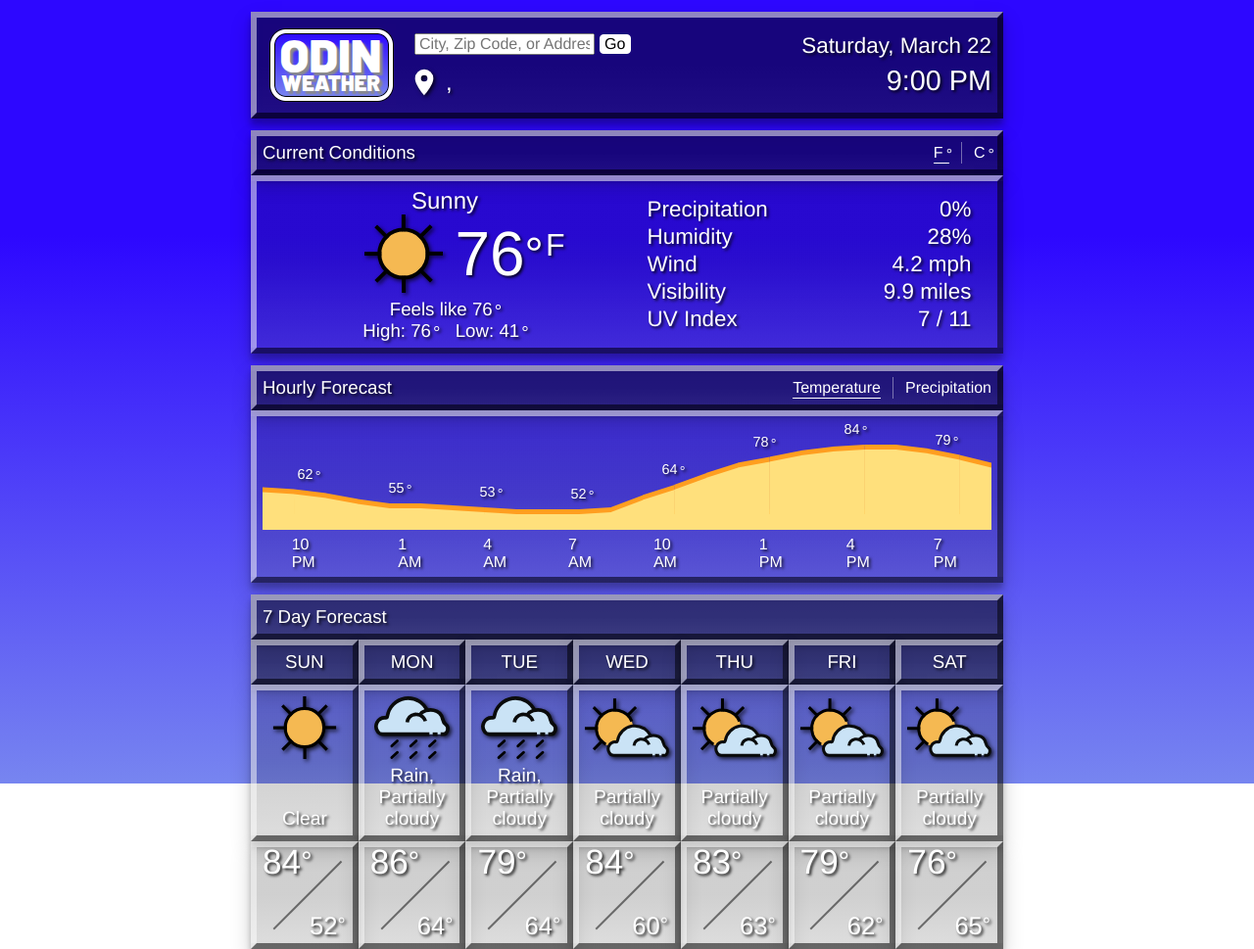
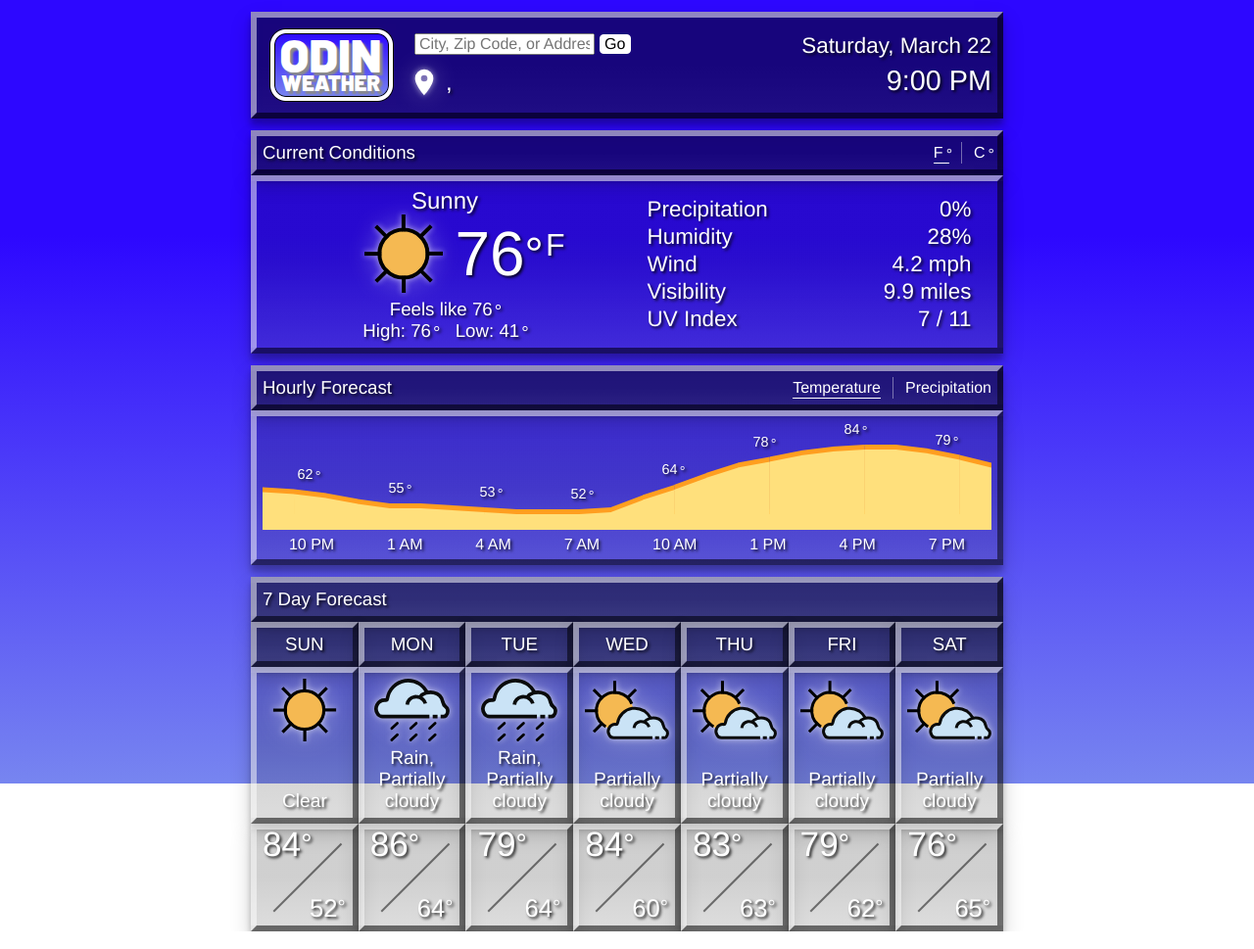
Before and after one commit to scojr/weather-app, a website built with webpack: page src/template.html in a window 1280 px wide. Shown: the whole page at 98% size. Built offline with nearby package versions, Linux system fonts and the light colour scheme.

Commit message:
Improve styling

```diff
--- a/src/style.css
+++ b/src/style.css
@@ -171,7 +171,6 @@ body {
   --weather-icon: clear-day;
   height: 5rem;
   aspect-ratio: 1 / 1;
-  filter: drop-shadow(2px 2px 2px rgba(0, 0, 0, 0.7));
 }
 
 .conditions-table {
@@ -409,8 +408,9 @@ body {
   background-color: rgba(0, 0, 0, 0.5);
 }
 
-.icon {
-  filter: drop-shadow(2px 2px 2px rgba(0, 0, 0, 0.8));
+.icon,
+.visual {
+  filter: drop-shadow(0px 0px 3px rgba(255, 255, 255, 0.6)) drop-shadow(0px 0px 12px rgba(255, 255, 255, 0.3));
 }
 
 li {
@@ -448,8 +448,9 @@ li {
   justify-content: space-around;
 
   .hidden {
-    visibility: hidden;
+    display: none;
   }
+
 }
 
 .graph>li {
@@ -480,8 +481,7 @@ li {
   }
 
   .hidden {
-    /* display: none; */
-    visibility: hidden;
+    display: none;
   }
 
   .label::after {
```
